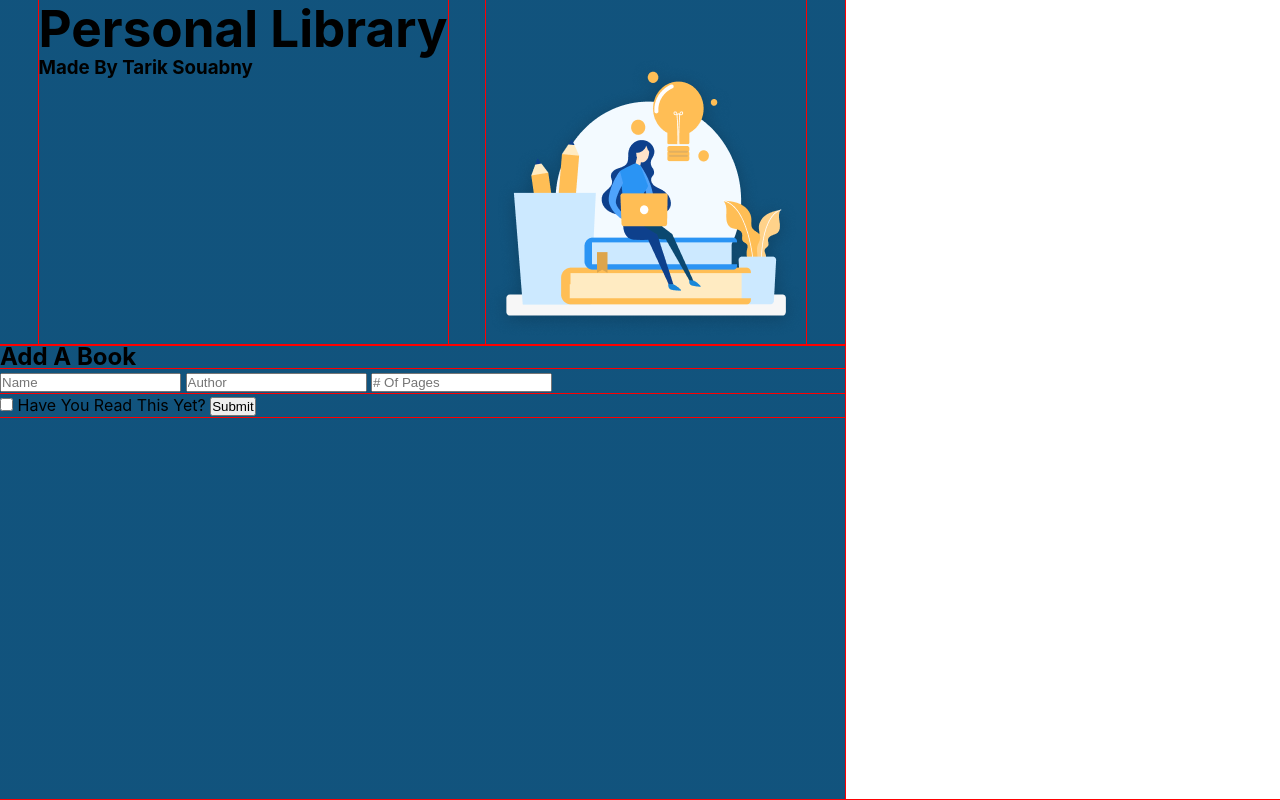
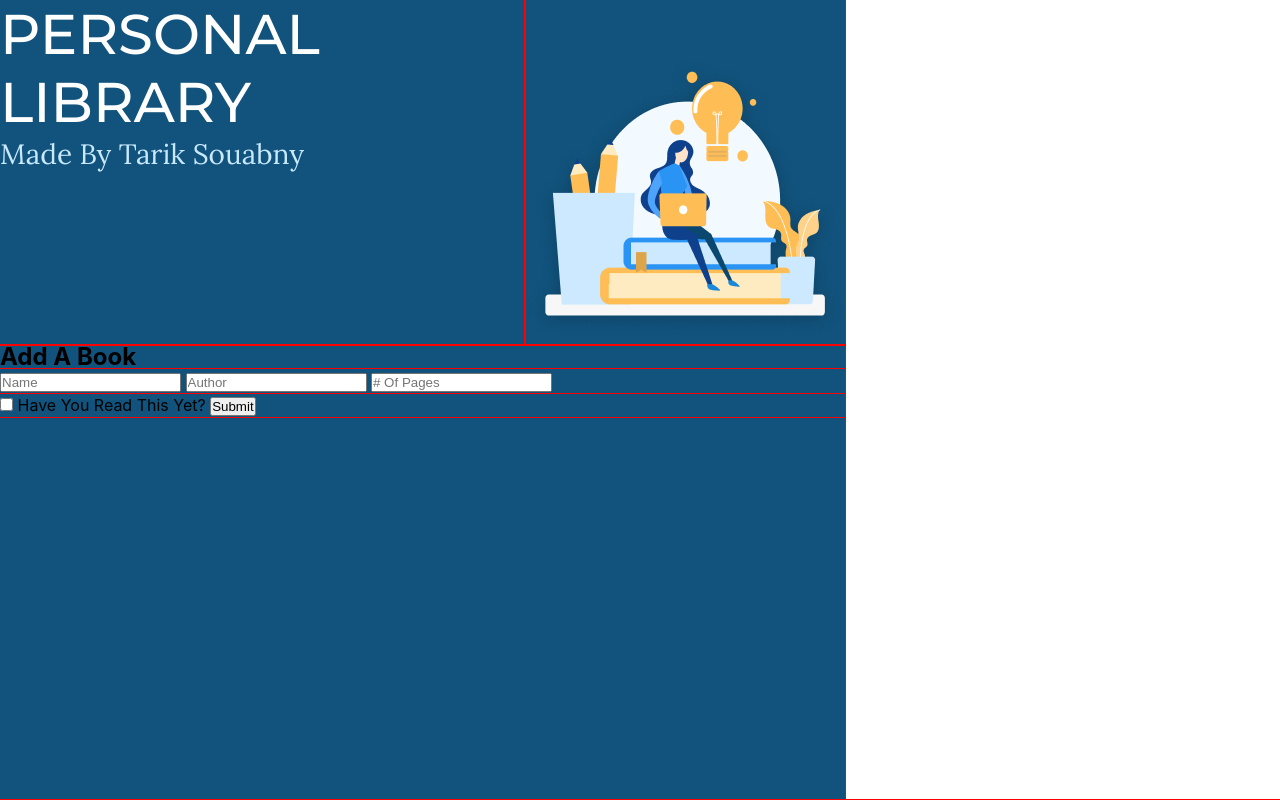
Before and after one commit to tariksouabny/library, a website built with Vite: page main-project/index.html in a window 1280 px wide. Built offline with nearby package versions, Linux system fonts and the light colour scheme.

Commit message:
Update title style; update color from gradient to hex

```diff
--- a/main-project/style.css
+++ b/main-project/style.css
@@ -13,27 +13,27 @@
   -webkit-text-size-adjust: 100%;
 
   --black-100: #1F1C1C;
-  --black-75: linear-gradient(0deg, rgba(255, 255, 255, 0.25), rgba(255, 255, 255, 0.25)), #1F1C1C;
-  --black-50: linear-gradient(0deg, rgba(255, 255, 255, 0.5), rgba(255, 255, 255, 0.5)), #1F1C1C;
-  --black-25: linear-gradient(0deg, rgba(255, 255, 255, 0.75), rgba(255, 255, 255, 0.75)), #1F1C1C;
-  --black-10: linear-gradient(0deg, rgba(255, 255, 255, 0.9), rgba(255, 255, 255, 0.9)), #1F1C1C;
-  --white: linear-gradient(0deg, #FFFFFF, #FFFFFF), #1F1C1C;
+  --black-75: #575555;
+  --black-50: #8F8D8D;
+  --black-25: #C7C6C6;
+  --black-10: #E9E8E8;
+  --white: #fff;
 
   --primary-clr: #F93D3D;
-  --primary-clr-l1: linear-gradient(0deg, rgba(255, 255, 255, 0.25), rgba(255, 255, 255, 0.25)), #F93D3D;
-  --primary-clr-l2: linear-gradient(0deg, rgba(255, 255, 255, 0.5), rgba(255, 255, 255, 0.5)), #F93D3D;
-  --primary-clr-l3: linear-gradient(0deg, rgba(255, 255, 255, 0.75), rgba(255, 255, 255, 0.75)), #F93D3D;
-  --primary-clr-d1: linear-gradient(0deg, rgba(0, 0, 0, 0.25), rgba(0, 0, 0, 0.25)), #F93D3D;
-  --primary-clr-d2: linear-gradient(0deg, rgba(0, 0, 0, 0.5), rgba(0, 0, 0, 0.5)), #F93D3D;
-  --primary-clr-d3: linear-gradient(0deg, rgba(0, 0, 0, 0.75), rgba(0, 0, 0, 0.75)), #F93D3D;
+  --primary-clr-l1: #FB6E6E;
+  --primary-clr-l2: #FC9E9E;
+  --primary-clr-l3: #FECFCF;
+  --primary-clr-d1: #BB2E2E;
+  --primary-clr-d2: #7D1E1E;
+  --primary-clr-d3: #3E0F0F;
 
   --secondary-clr: #2B457D;
-  --secondary-clr-l1: linear-gradient(0deg, rgba(255, 255, 255, 0.25), rgba(255, 255, 255, 0.25)), #23A7FA;
-  --secondary-clr-l2: linear-gradient(0deg, rgba(255, 255, 255, 0.5), rgba(255, 255, 255, 0.5)), #23A7FA;
-  --secondary-clr-l3: linear-gradient(0deg, rgba(255, 255, 255, 0.75), rgba(255, 255, 255, 0.75)), #23A7FA;
-  --secondary-clr-d1: linear-gradient(0deg, rgba(0, 0, 0, 0.25), rgba(0, 0, 0, 0.25)), #23A7FA;
-  --secondary-clr-d2: linear-gradient(0deg, rgba(0, 0, 0, 0.5), rgba(0, 0, 0, 0.5)), #23A7FA;
-  --secondary-clr-d3: linear-gradient(0deg, rgba(0, 0, 0, 0.75), rgba(0, 0, 0, 0.75)), #23A7FA;
+  --secondary-clr-l1: #5ABDFB;
+  --secondary-clr-l2: #91D3FD;
+  --secondary-clr-l3: #C8E9FE;
+  --secondary-clr-d1: #1A7DBB;
+  --secondary-clr-d2: #11537D;
+  --secondary-clr-d3: #092A3F;
 
   --primary-font: 'Montserrat';
   --secondary-font: 'Lora', serif;
@@ -82,3 +82,22 @@ button:focus-visible {
   width: 100%;
   justify-content: space-evenly;
 }
+
+.left .top .align-left h1 {
+  font-family: 'Montserrat';
+  font-style: normal;
+  font-weight: bolder;
+  font-size: 56px;
+  line-height: 68px;
+  text-transform: uppercase;
+  color: var(--white)
+}
+
+.left .top .align-left h3 {
+  font-family: 'Lora';
+font-style: normal;
+font-weight: 500;
+font-size: 28px;
+line-height: 36px;
+color: var(--secondary-clr-l3);
+}
```
